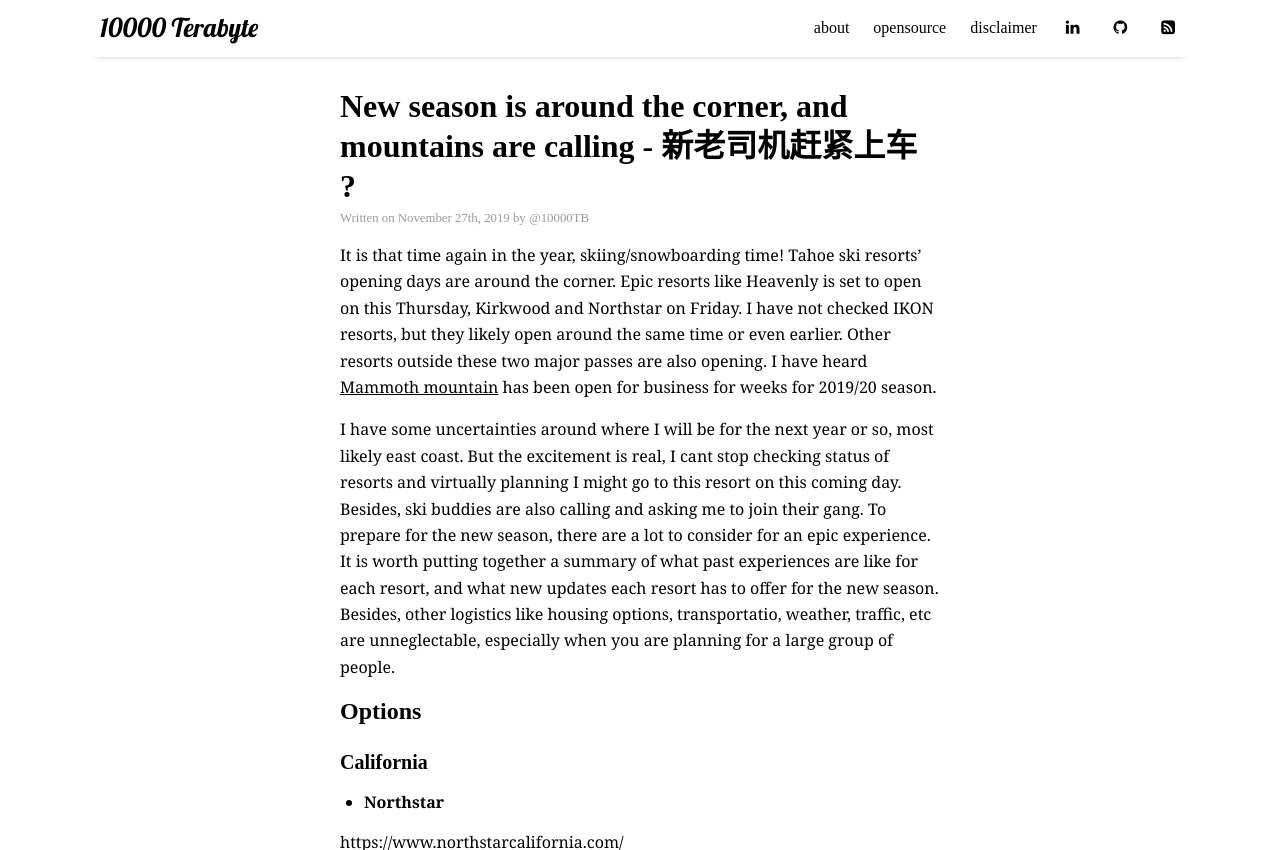
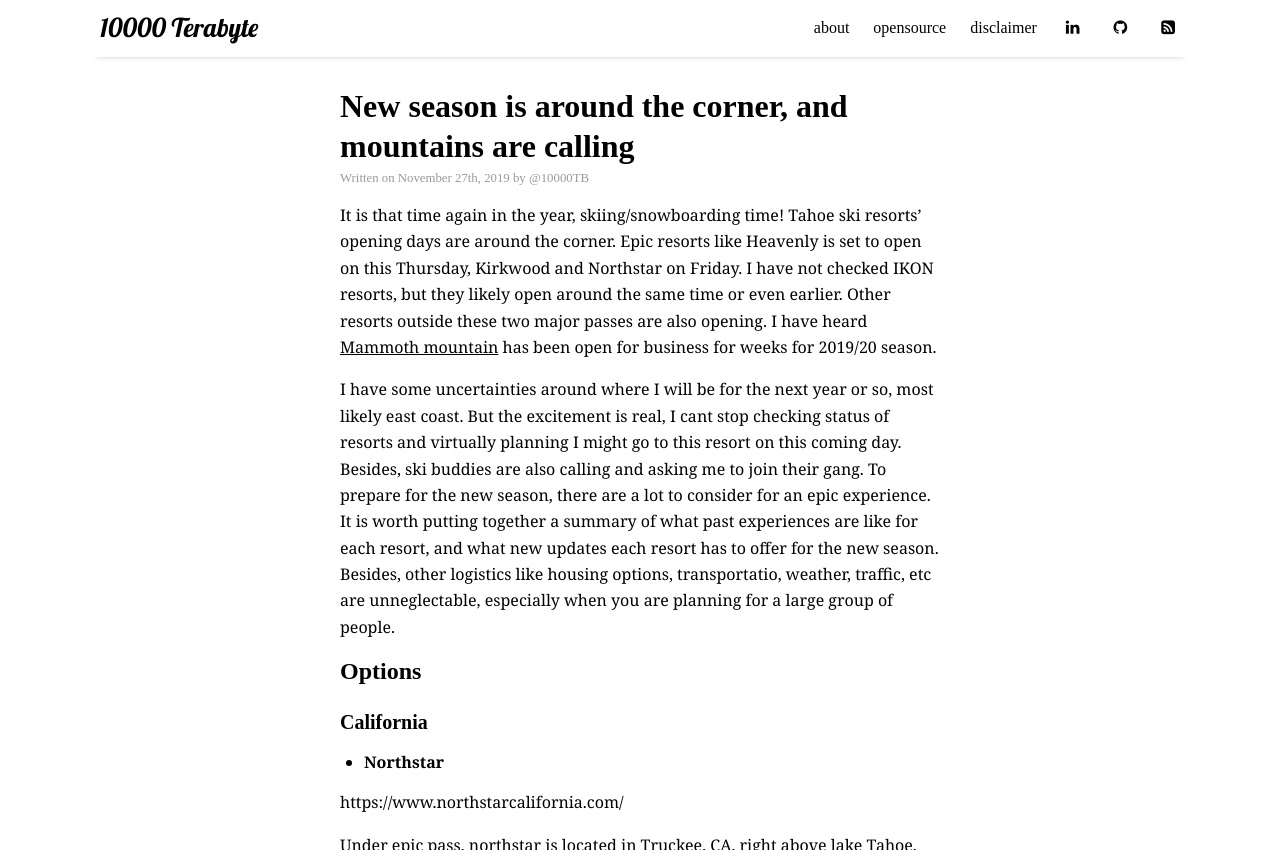
Before and after one commit to 10000TB/10000TB.github.io, a Jekyll site: the page built from _posts/2019-11-27-new-season-coming-get-ready.md, in a window 1280 px wide and 900 px high, cut to the strip 0-850 px from the top of the window. Built offline with Jekyll 4.4.1, drawn with Linux system fonts in a browser that asks for light colours; nearby versions of some CDN libraries; some web fonts are replaced; comment, search, counter and statistics services are not loaded.

Commit message:
Update 2019-11-27-new-season-coming-get-ready.md

```diff
--- a/_posts/2019-11-27-new-season-coming-get-ready.md
+++ b/_posts/2019-11-27-new-season-coming-get-ready.md
@@ -1,6 +1,6 @@
 ---
 layout: "post"
-title: "New season is around the corner, and mountains are calling - 新老司机赶紧上车 ?"
+title: "New season is around the corner, and mountains are calling"
 categories: ski
 tags: [newseason, epic, ski, trip, planning]
 ---
```
